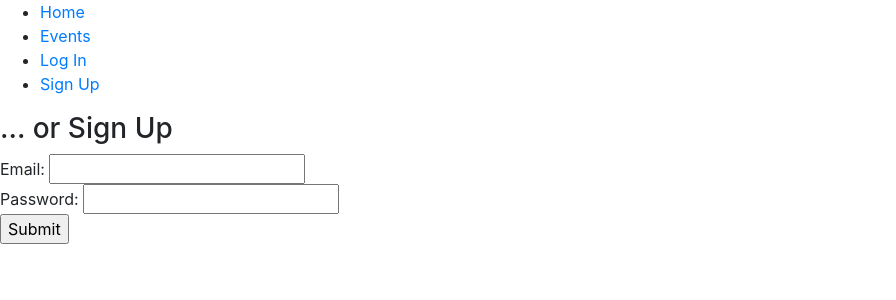
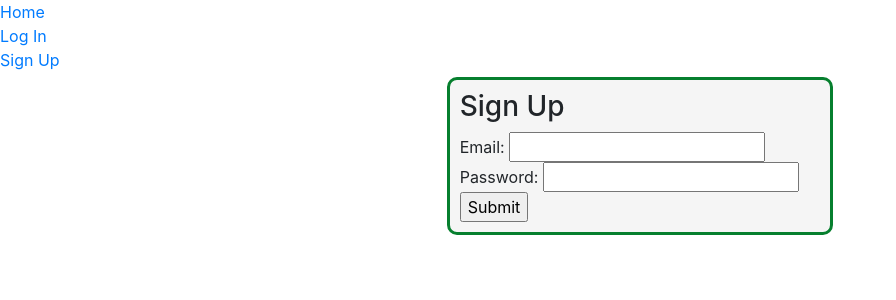
Before and after one commit to buraizu/emerald_city_runs, a React (Create React App) app in the folder client/: page /signup in a window 1280 px wide. Shown: the top 300 px of the page, without its empty margins (0-896 px from the left). Built offline with nearby package versions, Linux system fonts and the light colour scheme.

Commit message:
Adjust format and styles

```diff
--- a/client/src/App.css
+++ b/client/src/App.css
@@ -1,3 +1,11 @@
+/* html {
+  background: url('/milkovi.jpg') no-repeat center center fixed;
+  -webkit-background-size: cover;
+  -moz-background-size: cover;
+  -o-background-size: cover;
+  background-size: cover;
+} */
+
 .App {
   text-align: center;
 }
@@ -54,3 +62,15 @@
 .displayEvents {
   display: inline;
 }
+
+.largeText {
+  font-size: 2rem;
+}
+
+.nav {
+  display: inline;
+}
+
+.navLink {
+  display: inline;
+}
--- a/client/src/Home.js
+++ b/client/src/Home.js
@@ -29,12 +29,12 @@ class Home extends Component {
             </div>
           </Row>
           <Row>
-            <Col md={4}>
-              <div className="feature">
-                <Link to="/signup">Sign Up</Link>
+            <Col md={{ span: 4, offset: 4 }}>
+              <div className="feature App largeText">
+                <Link to="/signup">SIGN UP</Link>
               </div>
-              <div className="feature">
-                <Link to="/login">Log In</Link>
+              <div className="feature App largeText">
+                <Link to="/login">LOG IN</Link>
               </div>
             </Col>
             <Col md={{ span: 4, offset: 4 }}>
--- a/client/src/Navigation.js
+++ b/client/src/Navigation.js
@@ -13,17 +13,16 @@ class Navigation extends Component {
   render() {
 
     const mainNav = (
-      <ul>
-        <li><Link to="/home">Home</Link></li>
-        <li><Link to="/events">Events</Link></li>
+      <ul className="nav">
+        <li><Link to="/">Home</Link></li>
         <li><Link to="/login">Log In</Link></li>
         <li><Link to="/signup">Sign Up</Link></li>
       </ul>
     )
 
     const userNav = (
-      <ul>
-        <li><Link to="/home">Home</Link></li>
+      <ul className="nav">
+        <li><Link to="/">Home</Link></li>
         <li><Link to="/events">Events</Link></li>
         <li><Link to="/runs">Runs</Link></li>
         <li><Link to="/user_profile">Profile</Link></li>
--- a/client/src/users/LogIn.js
+++ b/client/src/users/LogIn.js
@@ -1,4 +1,5 @@
 import React, { Component } from 'react';
+import Col from 'react-bootstrap/Col';
 import { connect } from 'react-redux';
 import * as actions from '../actions/index';
 import { withRouter } from 'react-router-dom';
@@ -15,15 +16,6 @@ class LogIn extends Component {
     });
   }
 
-  handleAuthenticate = (creds) => {
-
-    if (this.props.authenticate(creds)) {
-
-    } else {
-      console.log('whoa')
-    }
-  }
-
   handleSubmit = (event) => {
     event.preventDefault();
     if(this.props.authenticate(this.state)) {
@@ -35,7 +27,8 @@ class LogIn extends Component {
 
   render() {
     return (
-      <div>
+      <Col md={{ span: 4, offset: 4 }}>
+        <div className="feature">
           <h3>Log In</h3>
           <form>
             <span>Email: </span>
@@ -60,6 +53,7 @@ class LogIn extends Component {
             />
           </form>
         </div>
+      </Col>
     )
   }
 
--- a/client/src/users/SignUp.js
+++ b/client/src/users/SignUp.js
@@ -1,4 +1,5 @@
 import React, { Component } from 'react';
+import Col from 'react-bootstrap/Col';
 import { connect } from 'react-redux';
 import * as actions from '../actions/index';
 import { withRouter } from 'react-router-dom';
@@ -27,8 +28,9 @@ class SignUp extends Component {
 
   render() {
     return (
-      <div>
-        <h3>... or Sign Up</h3>
+      <Col md={{ span: 4, offset: 4 }}>
+        <div className="feature">
+          <h3>Sign Up</h3>
           <form>
             <span>Email: </span>
             <input
@@ -52,6 +54,7 @@ class SignUp extends Component {
             />
           </form>
         </div>
+      </Col>
     )
   }
 
--- a/client/src/users/UserProfile.js
+++ b/client/src/users/UserProfile.js
@@ -31,7 +31,6 @@ class UserProfile extends Component {
     const runs = this.props.runs;
     return(
       <div>
-        <button onClick={(e) => this.handleLogout(e)}>Log Out</button>
         <h3>{this.props.user.email}</h3>
         <Col md={4}>
           <LatestRun runs={runs} />
```
Lines whose indentation alone changed are shown as unchanged.
